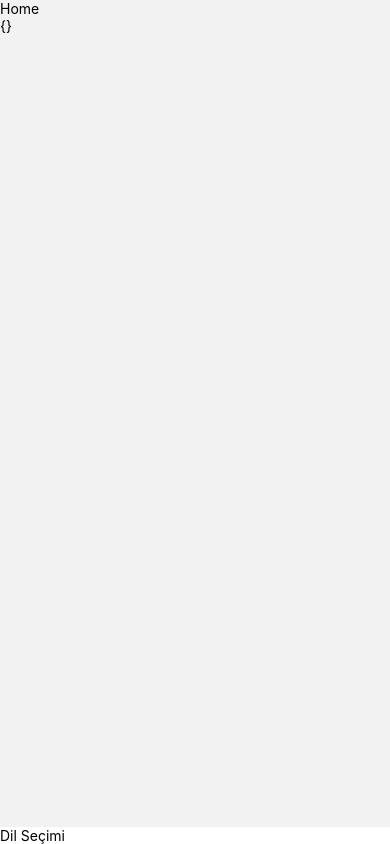
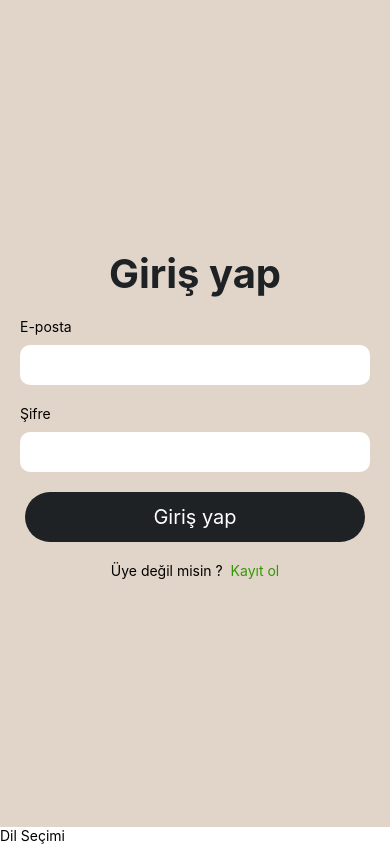
Before and after one commit to uygurberkay/native-happenHub, a React Native app in the folder client/: screen /Home in a window 390 px wide. Built offline with nearby package versions, Linux system fonts and the light colour scheme.

Commit message:
authentication-and-menu-design-done

```diff
--- a/client/App.tsx
+++ b/client/App.tsx
@@ -1,39 +1,17 @@
-import { StatusBar } from 'expo-status-bar';
 import { StyleSheet, Text, View } from 'react-native';
 
 import { NavigationContainer } from '@react-navigation/native';
 import { createNativeStackNavigator } from '@react-navigation/native-stack';
 
-/* Screens and Components */
-import Login from './screens/auth/Login';
-import Register from './screens/auth/Register';
-import Home from './screens/Home';
-import LanguageSelector from './components/LanguageSelector';
-import { AuthProvider } from './context/authContext';
+
+import RootNavigation from './navigation';
 
 export default function App() {
   const Stack = createNativeStackNavigator()
   return (
     <>
       <NavigationContainer>
-        <AuthProvider>
-          <Stack.Navigator initialRouteName={'Login'}>
-            <Stack.Screen
-              name="Home"
-              component={Home}
-              options={{headerShown: false}}/>
-            <Stack.Screen
-              name="Login"
-              component={Login}
-              options={{headerShown: false}}/>
-            <Stack.Screen
-              name="Register"
-              component={Register}
-              options={{headerShown: false}}/>
-            {/* <StatusBar style="auto" /> */}
-          </Stack.Navigator>
-            <LanguageSelector />
-        </AuthProvider>
+        <RootNavigation />
       </NavigationContainer>
     </>
   );
--- a/client/components/Forms/SubmitButton.tsx
+++ b/client/components/Forms/SubmitButton.tsx
@@ -1,4 +1,8 @@
-import { View, Text, StyleSheet, Pressable } from 'react-native'
+import {
+    Text,
+    StyleSheet,
+    Pressable
+} from 'react-native'
 import React from 'react'
 /* Language imports */
 import { useTranslation } from 'react-i18next';
--- /dev/null
+++ b/client/components/Menus/FooterMenu.tsx
@@ -0,0 +1,51 @@
+import {
+    Text,
+    Pressable,
+    StyleSheet,
+    View,
+} from 'react-native'
+import React from 'react'
+import FontAwesome5 from 'react-native-vector-icons/FontAwesome5';
+import { useTranslation } from 'react-i18next';
+
+const FooterMenu = () => {
+    const { t } = useTranslation()
+    return (
+        <View style={styles.container}>
+            <Pressable>
+                <FontAwesome5 name='home' style={styles.iconStyle}/>
+                <Text>Home</Text>
+            </Pressable>
+            <Pressable>
+                <FontAwesome5 name='plus-circle' style={styles.iconStyle}/>
+                <Text>Post</Text>
+            </Pressable>
+            <Pressable>
+                <FontAwesome5 name='info-circle' style={styles.iconStyle}/>
+                <Text>About</Text>
+            </Pressable>
+            <Pressable>
+                <FontAwesome5 name='user-edit' style={styles.iconStyle}/>
+                <Text>Account</Text>
+            </Pressable>
+            <Pressable>
+                <FontAwesome5 name='language' style={styles.iconStyle}/>
+                <Text>Language</Text>
+            </Pressable>
+        </View>
+    )
+}
+
+const styles = StyleSheet.create({
+    container: {
+        flexDirection: 'row',
+        margin: 10,
+        justifyContent: 'space-between',
+    },
+    iconStyle: {
+        marginBottom: 3,
+        alignSelf: 'center',
+        fontSize: 25,
+    },
+});
+export default FooterMenu
--- /dev/null
+++ b/client/components/Menus/HeaderMenu.tsx
@@ -0,0 +1,49 @@
+import {
+    View,
+    Text,
+    Pressable,
+    StyleSheet
+} from 'react-native'
+import React, { useContext } from 'react'
+import { AuthContext } from '../../context/authContext'
+import FontAwesome5 from 'react-native-vector-icons/FontAwesome5';
+import AsyncStorage from '@react-native-async-storage/async-storage';
+import { useTranslation } from 'react-i18next';
+
+const HeaderMenu = () => {
+    const { t } = useTranslation()
+    const [state, setState]: any = useContext(AuthContext);
+
+    /* Logout */
+    const handleLogout = async () => {
+        setState({token: '', user: null});
+        await AsyncStorage.removeItem('@auth');
+        alert(t('Logout Successful'))
+    }
+
+    return (
+        <View style={styles.container}>
+            <Pressable onPress={handleLogout}>
+                <FontAwesome5
+                    name='sign-out-alt'
+                    style={{...styles.iconStyle, color: 'red'}}
+                />
+            </Pressable>
+        </View>
+    )
+}
+
+const styles = StyleSheet.create({
+    container: {
+        flexDirection: 'row',
+        margin: 10,
+        justifyContent: 'space-between',
+    },
+    iconStyle: {
+        marginBottom: 3,
+        alignSelf: 'center',
+        fontSize: 25,
+    },
+});
+
+export default HeaderMenu
--- /dev/null
+++ b/client/components/Menus/ScreenMenu.tsx
@@ -0,0 +1,51 @@
+import React, { useContext } from 'react'
+import { createNativeStackNavigator } from '@react-navigation/native-stack';
+import { AuthContext } from '../../context/authContext';
+
+/* Screens and Components */
+import Home from '../../screens/Home';
+import Login from '../../screens/auth/Login';
+import Register from '../../screens/auth/Register';
+import LanguageSelector from '../LanguageSelector';
+import HeaderMenu from './HeaderMenu';
+
+const ScreenMenu = () => {
+    /* Global state */
+    const [state]: any = useContext(AuthContext);
+
+    /* Auth condition */
+    const authenticatedUser = state?.user && state?.token
+
+    const Stack = createNativeStackNavigator()
+    return (
+        <>
+            <Stack.Navigator initialRouteName={'Login'}>
+                {authenticatedUser ? (
+                <>
+                    <Stack.Screen
+                        name="Home"
+                        component={Home}
+                        options={{
+                            title: 'HappenHub',
+                            headerRight: () => <HeaderMenu/>
+                        }}/>
+                </>
+                ): (
+                <>
+                    <Stack.Screen
+                        name="Login"
+                        component={Login}
+                        options={{headerShown: false}}/>
+                    <Stack.Screen
+                        name="Register"
+                        component={Register}
+                        options={{headerShown: false}}/>
+                </>
+                )}
+            </Stack.Navigator>
+            <LanguageSelector />
+        </>
+    );
+}
+
+export default ScreenMenu
--- a/client/context/authContext.tsx
+++ b/client/context/authContext.tsx
@@ -14,7 +14,7 @@ const AuthProvider = ({children}: any) => {
     })
 
     // Default axios settings
-    axios.defaults.baseURL = 'http://192.168.1.107:4000/api/v1'
+    axios.defaults.baseURL = 'http://192.168.1.107:4000/api/v1';
 
     // Initial local storage data
     useEffect(() => {
--- a/client/locales/en.json
+++ b/client/locales/en.json
@@ -8,5 +8,6 @@
     "Please wait..." : "Please wait...",
     "Already Register" : "Already Register",
     "Login" : "Login",
-    "Not registered yet" : "Not registered yet"
+    "Not registered yet" : "Not registered yet",
+    "Logout Successful" : "Logout Successful"
 }
--- a/client/locales/tr.json
+++ b/client/locales/tr.json
@@ -8,5 +8,6 @@
     "Please wait..." : "Lütfen bekleyin...",
     "Already Register" : "Üye misiniz",
     "Login" : "Giriş yap",
-    "Not registered yet" : "Üye değil misin"
+    "Not registered yet" : "Üye değil misin",
+    "Logout Successful" : "Çıkış başarılı"
 }
--- /dev/null
+++ b/client/navigation.tsx
@@ -0,0 +1,15 @@
+import React from 'react'
+import { StatusBar } from 'expo-status-bar';
+import { AuthProvider } from './context/authContext'
+import ScreenMenu from './components/Menus/ScreenMenu'
+
+const RootNavigation = () => {
+    return (
+        <AuthProvider>
+            <ScreenMenu/>
+            <StatusBar style='auto'/>
+        </AuthProvider>
+    )
+}
+
+export default RootNavigation
--- a/client/package.json
+++ b/client/package.json
@@ -12,6 +12,7 @@
     "@react-native-async-storage/async-storage": "^1.19.5",
     "@react-navigation/native": "^6.1.9",
     "@react-navigation/native-stack": "^6.9.17",
+    "@types/react-native-vector-icons": "^6.4.17",
     "axios": "^1.6.1",
     "expo": "~49.0.15",
     "expo-status-bar": "~1.6.0",
--- a/client/screens/Home.tsx
+++ b/client/screens/Home.tsx
@@ -1,15 +1,29 @@
-import { View, Text } from 'react-native'
+import {
+    View,
+    Text,
+    StyleSheet
+} from 'react-native'
 import React, { useContext } from 'react'
 import { AuthContext } from '../context/authContext'
+import FooterMenu from '../components/Menus/FooterMenu';
 
 const Home = () => {
     const [state, setState]: any = useContext(AuthContext);
     return (
-        <View>
-            <Text>Home</Text>
+        <View style={styles.container}>
             <Text>{JSON.stringify(state,null,4)}</Text>
+            <FooterMenu/>
         </View>
     )
 }
 
+const styles = StyleSheet.create({
+    container: {
+        flex: 1,
+        margin: 10,
+        justifyContent: "space-between",
+        marginTop: 40,
+    },
+});
+
 export default Home
```
